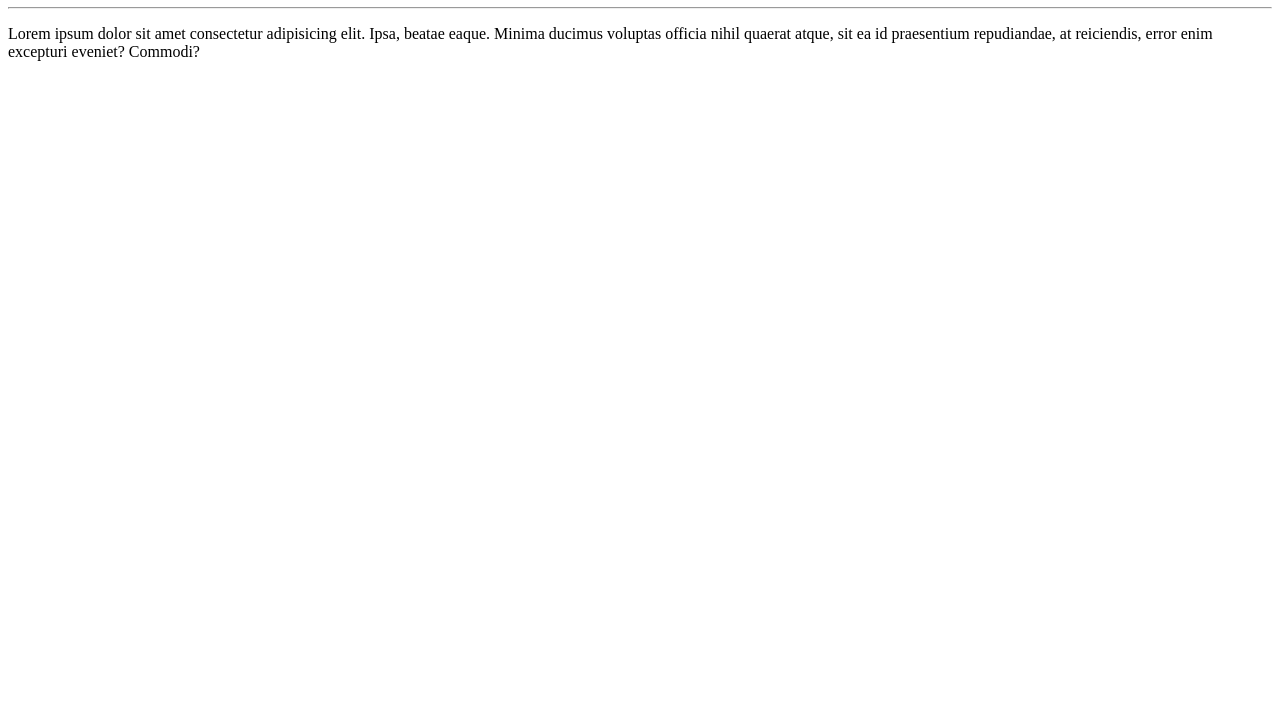
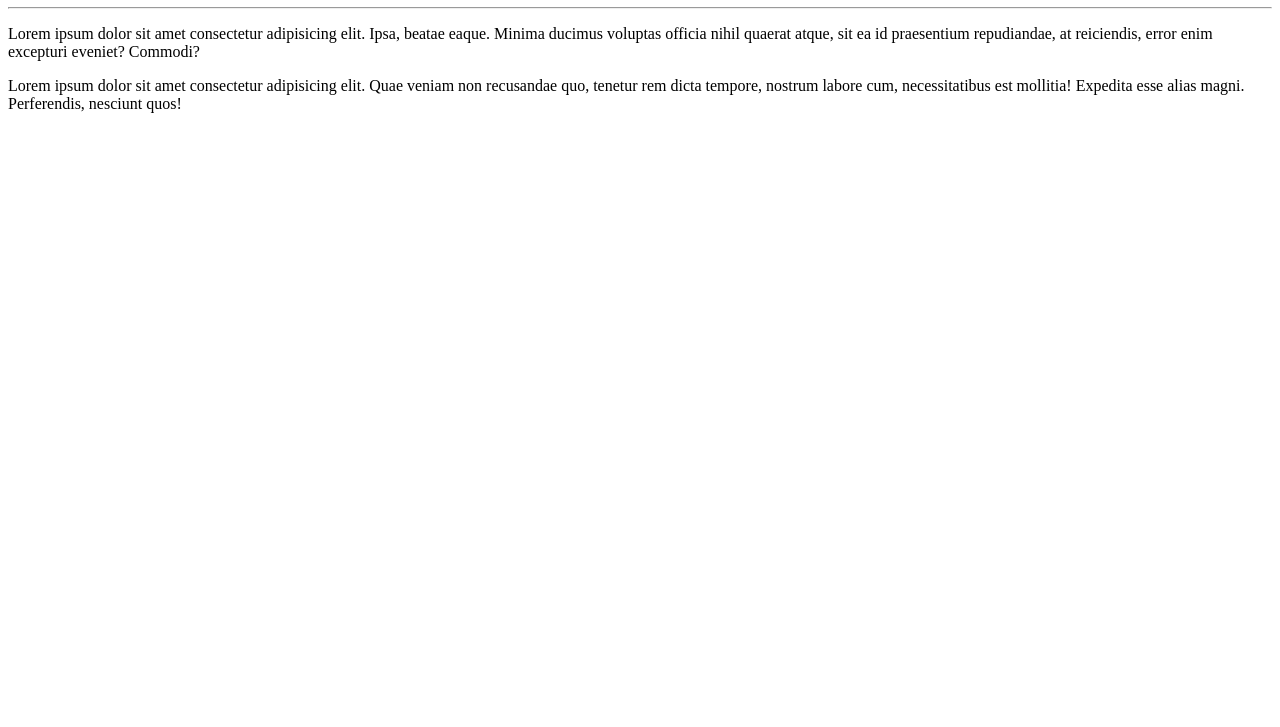
Before and after one commit to soaresnoel03/Ol--Mundo, a plain HTML site: page index.html in a window 1280 px wide. Shown: the part 73-800 px from the top of the page. Drawn offline with Linux system fonts and the light colour scheme.

Commit message:
adicionei o um paragrafo

```diff
--- a/index.html
+++ b/index.html
@@ -9,5 +9,7 @@
     <h1>Olá, MUndo!</h1>
     <hr>
     <p>Lorem ipsum dolor sit amet consectetur adipisicing elit. Ipsa, beatae eaque. Minima ducimus voluptas officia nihil quaerat atque, sit ea id praesentium repudiandae, at reiciendis, error enim excepturi eveniet? Commodi?</p>
+
+    <p>Lorem ipsum dolor sit amet consectetur adipisicing elit. Quae veniam non recusandae quo, tenetur rem dicta tempore, nostrum labore cum, necessitatibus est mollitia! Expedita esse alias magni. Perferendis, nesciunt quos!</p>
 </body>
 </html>
```
